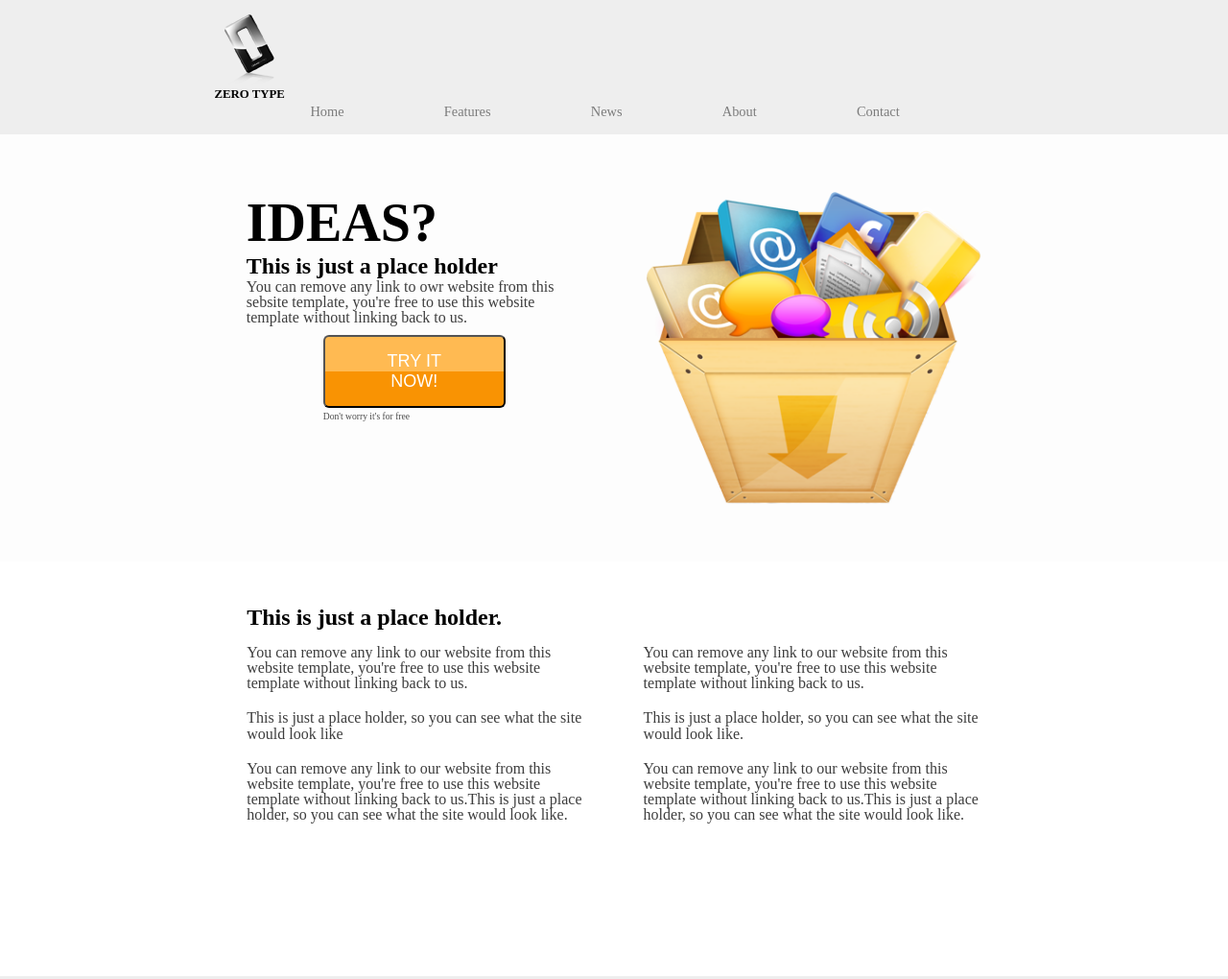
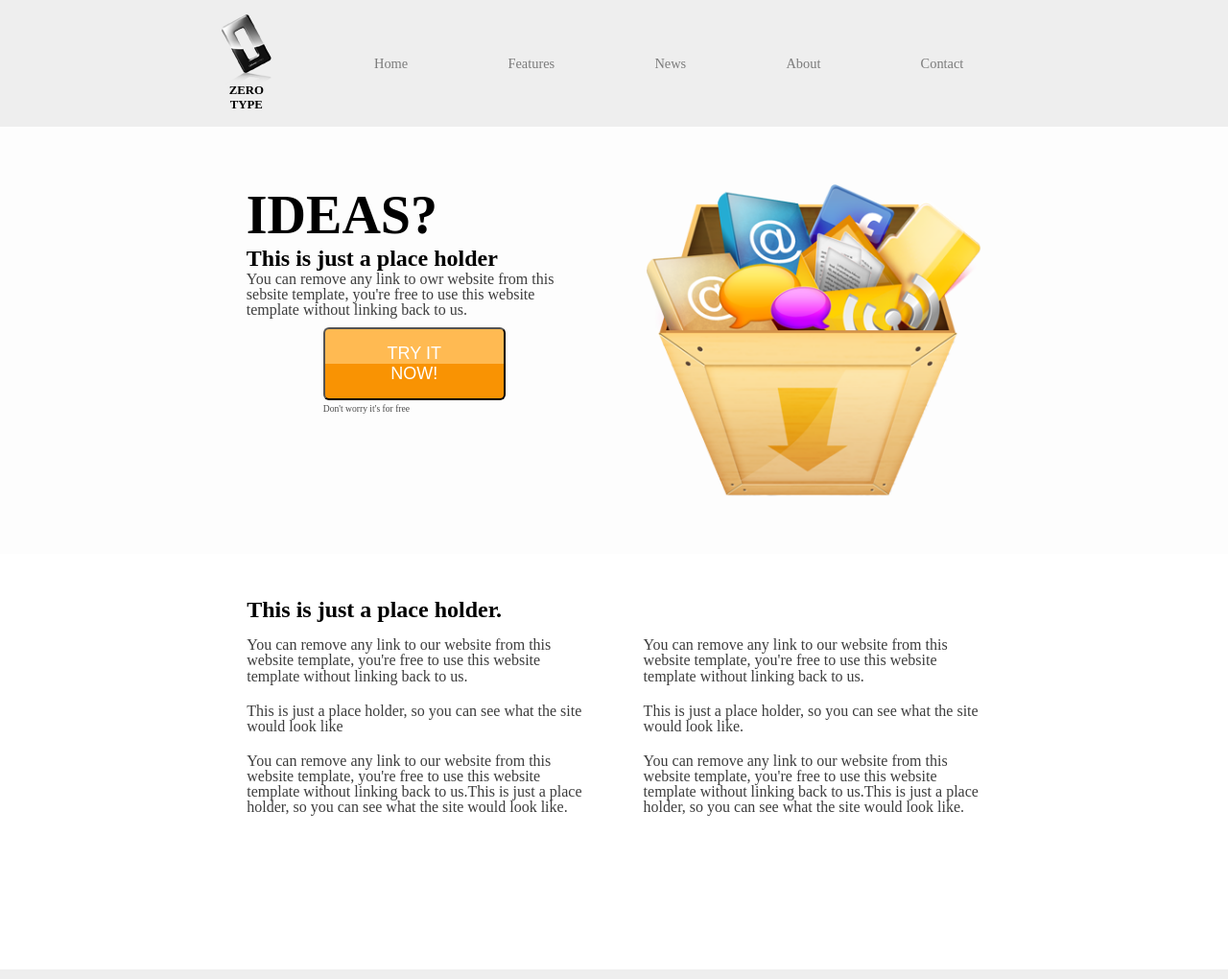
Before and after one commit to onlystp417/layout_portfolio, a plain HTML site: page T1/index2nd.html in a window 1280 px wide. Shown: the top 1020 px of the page at 96% size. Drawn offline with Linux system fonts and the light colour scheme.

Commit message:
[Fix] T1 header bar layout

```diff
--- a/T1/css/style.css
+++ b/T1/css/style.css
@@ -11,6 +11,7 @@ header{
 }
 
 .logo{
+    width: 8%;
     display: inline-block ;
     position: relative;
     top: 15px;
--- a/T1/css/styleNew.css
+++ b/T1/css/styleNew.css
@@ -16,6 +16,7 @@ header {
     width: 833px;
     margin: 0 auto;
     padding: 15px 0;
+    font-size: 0;
 }
 
 /* header .container{
@@ -23,6 +24,7 @@ header {
 } */
 
 .logo {
+    width: 8%;
     display: inline-block;
     vertical-align: middle;
     text-align: center;
```
